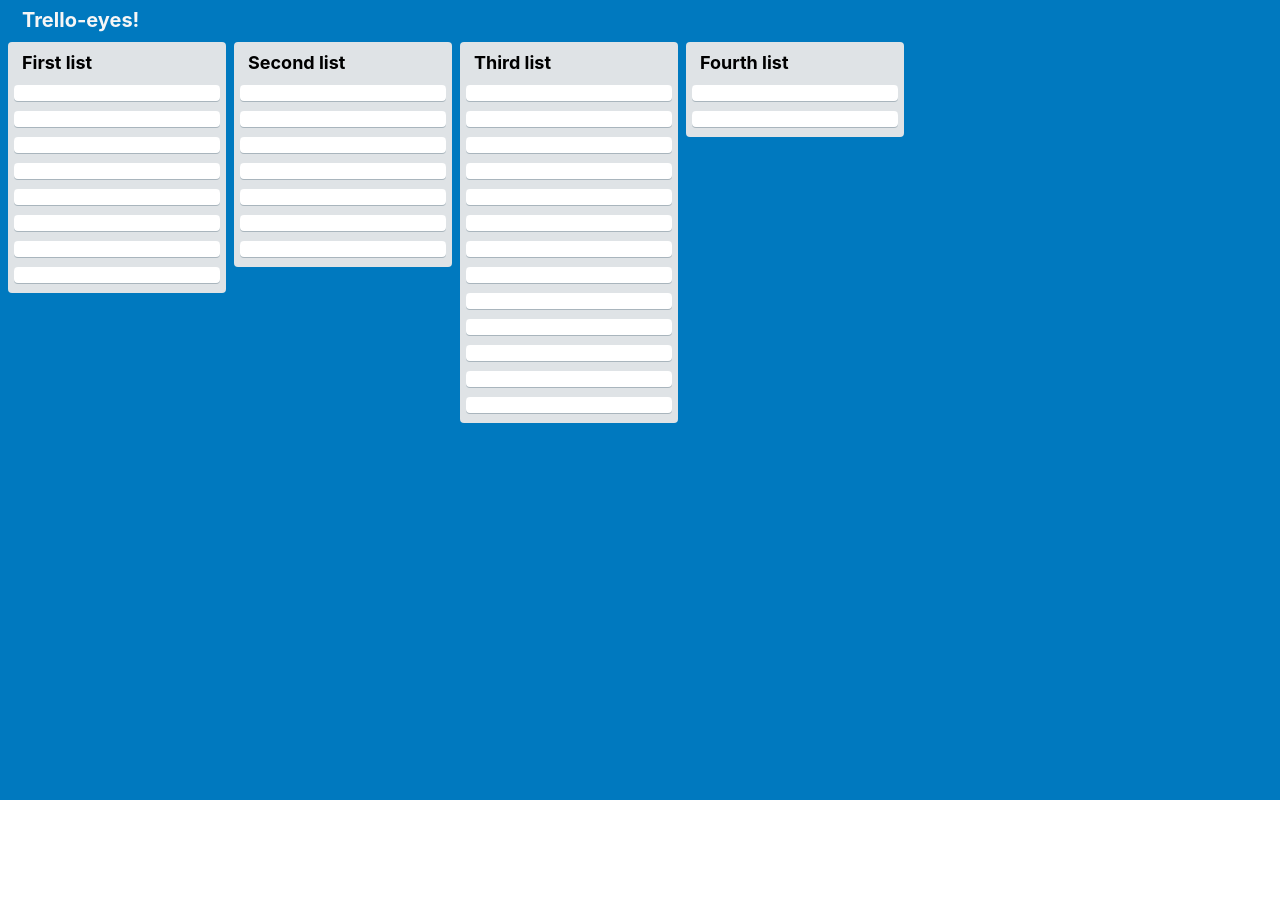
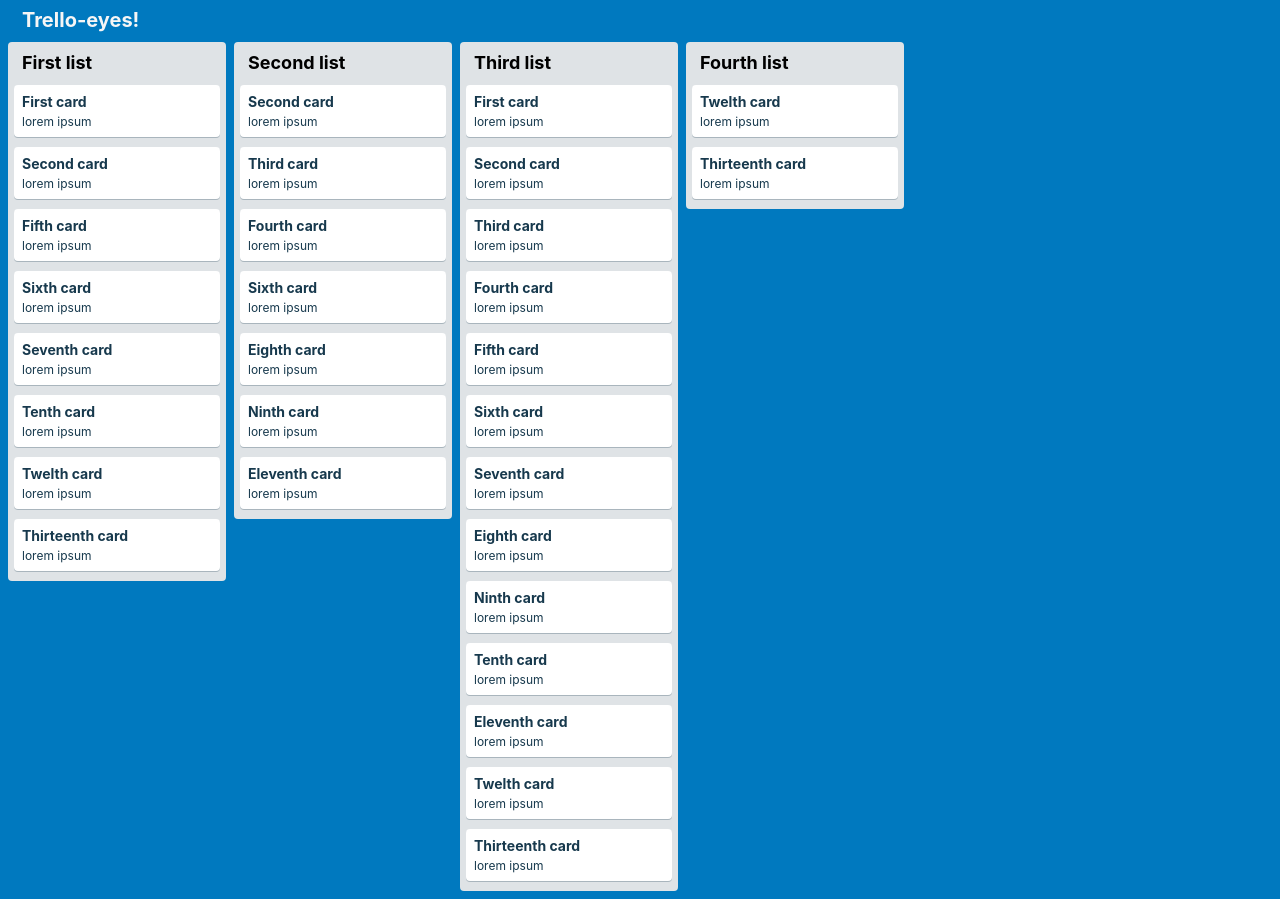
Before and after one commit to Williams-Christopher/Thinkful-trelloyes, a React (Create React App) app: page / in a window 1280 px wide. Before the commit the page ends 800 px from the top, so only its background shows below. Built offline with nearby package versions, Linux system fonts and the light colour scheme.

Commit message:
Fully implements Card components and finishes the project per spec.

```diff
--- a/src/components/Card.js
+++ b/src/components/Card.js
@@ -3,9 +3,12 @@ import React from 'react';
 import './Card.css';
 
 function Card(props) {
-
+    console.log(props);
     return (
-        <div className='Card'></div>
+        <div className='Card' key={props.key}>
+            <h3>{props.title}</h3>
+            <p>{props.content}</p>
+        </div>
     )
 };
 
--- a/src/components/List.js
+++ b/src/components/List.js
@@ -4,7 +4,7 @@ import './List.css';
 import Card from './Card';
 
 function List(props) {
-    console.log(`props: ${JSON.stringify(props)}`);
+    //console.log(`props: ${JSON.stringify(props)}`);
 
     // Create an array of Card components
     let listCards = props.cards.map(card =>
```
